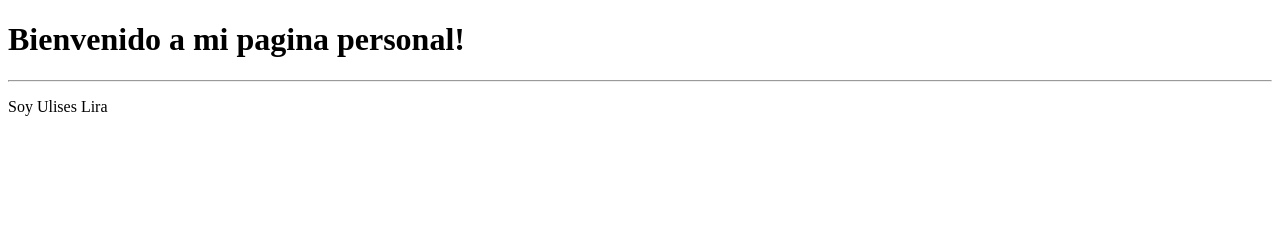
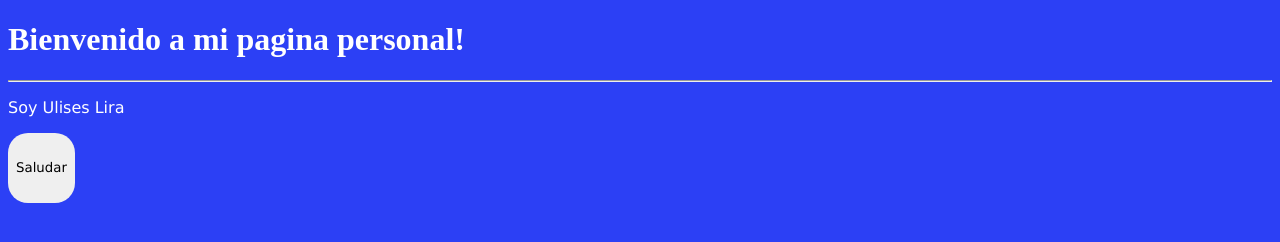
Before and after one commit to LiraU13/LiraU13.github.io, a plain HTML site: page index.html in a window 1280 px wide. Drawn offline with Linux system fonts and the light colour scheme.

Commit message:
Agregamos saludo en js

```diff
--- a/css/styles.css
+++ b/css/styles.css
@@ -1,3 +1,16 @@
 body {
-    background: green;
+    background: rgb(44, 64, 245);
+    color: rgb(255, 255, 255);
 }
+
+button {
+    height: 70px;
+    ackground: green;
+    border-radius: 20px;
+    border-color: rgba(128, 128, 128, 0);
+    font-family: Verdana, Geneva, Tahoma, sans-serif;
+}
+
+p {
+    font-family: Verdana, Geneva, Tahoma, sans-serif;
+}
--- a/index.html
+++ b/index.html
@@ -5,6 +5,7 @@
     <meta charset="UTF-8">
     <meta http-equiv="X-UA-Compatible" content="IE=edge">
     <meta name="viewport" content="width=device-width, initial-scale=1.0">
+    <link rel="stylesheet" href="css/styles.css">
     <title>Página personal</title>
 </head>
 
@@ -12,6 +13,10 @@
     <h1> Bienvenido a mi pagina personal! </h1>
     <hr>
     <p> Soy Ulises Lira </p>
+    <button onclick="saludo()"> Saludar </button>
+
+    <script src="./js/app.js"></script>
+
 </body>
 
 </html>
```
